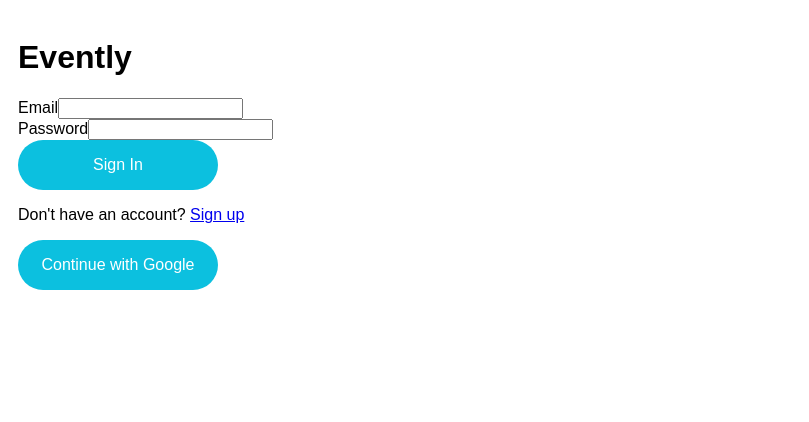
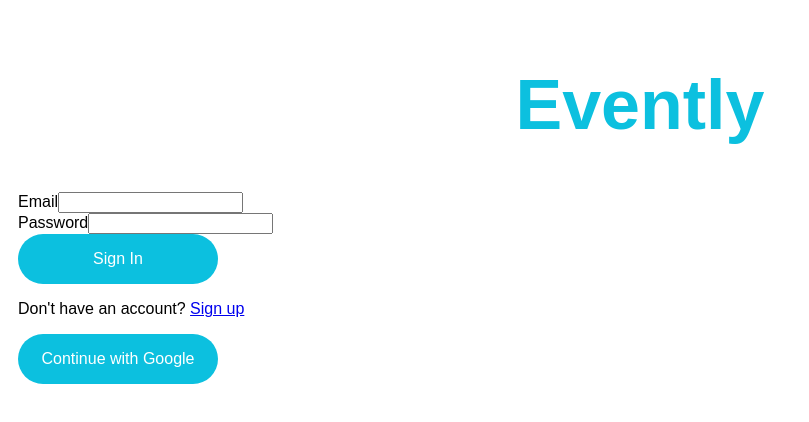
Before and after one commit to amyf211/Evently, a React (Vite) app in the folder frontend/: page / in a window 1280 px wide. Shown: the top 422 px of the page, without its empty margins (0-809 px from the left). Built offline with nearby package versions, Linux system fonts and the light colour scheme; no server answers.

Commit message:
update styling

```diff
--- a/frontend/src/components/Login.jsx
+++ b/frontend/src/components/Login.jsx
@@ -42,7 +42,7 @@
             {userLoggedIn && <Navigate to={'/home'} replace={true} />}
             <main>
                 <div>
-                    <h1>Evently</h1>
+                    <h1 className='login-title'>Evently</h1>
                     <form onSubmit={onSubmit}>
                         <div>
                             <label>Email</label>
```
